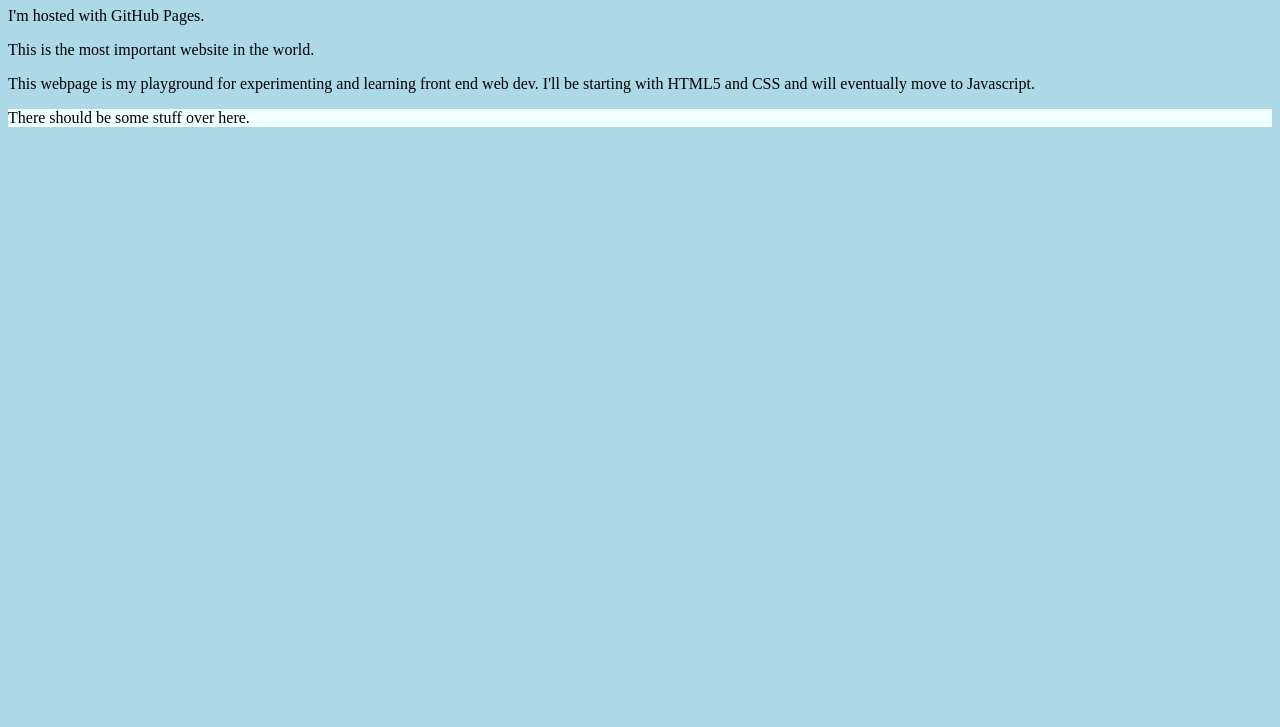
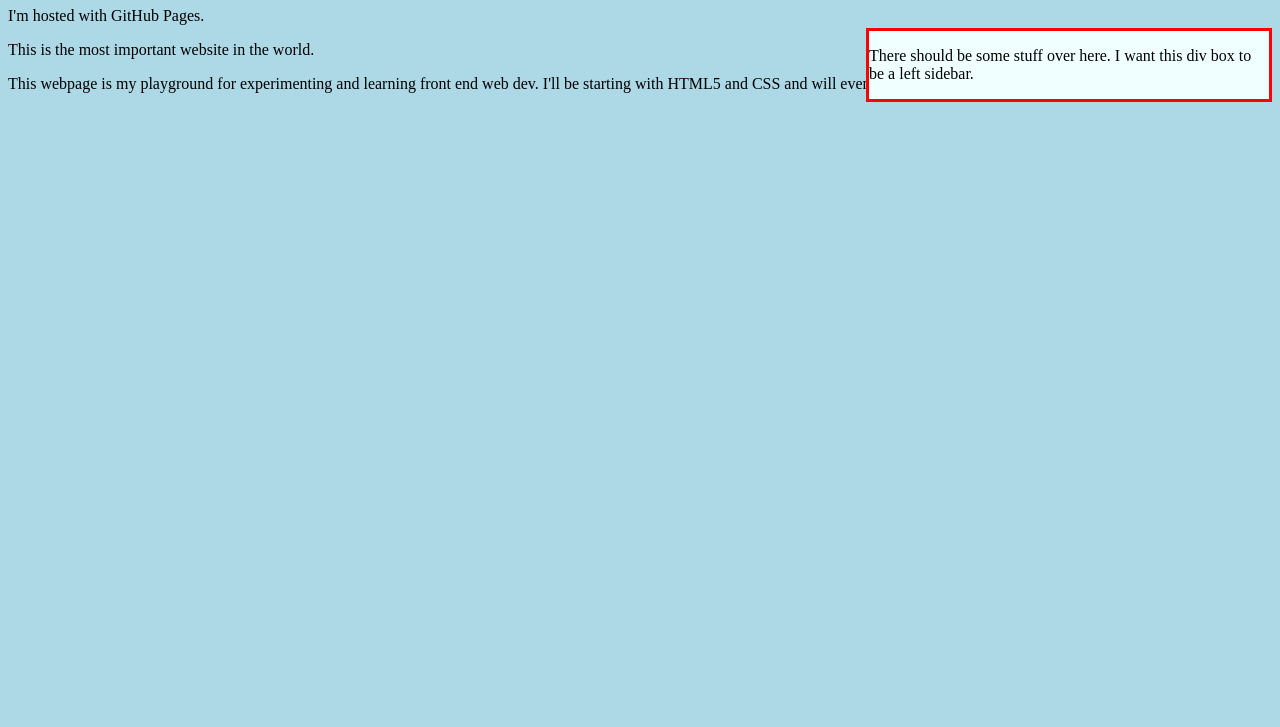
Before and after one commit to stamarty/stamarty.github.io, a plain HTML site: page index.html in a window 1280 px wide. Shown: the part 73-800 px from the top of the page. Drawn offline with Linux system fonts and the light colour scheme.

Commit message:
update css

```diff
--- a/Style.css
+++ b/Style.css
@@ -1,9 +1,16 @@
 body
 {
+    position: relative;
     background-color: lightblue;
 }
 
 #lsidebar
 {
     background-color: azure;
+    position: absolute;
+    top: 80px;
+    right: 0px;
+    width: 400px;
+    border: 3px solid #ff0000
+
 }
--- a/index.html
+++ b/index.html
@@ -9,6 +9,6 @@
     <p>This webpage is my playground for experimenting and learning front end web dev. I'll be starting
     with HTML5 and CSS and will eventually move to Javascript.</p>
 
-    <div id="lsidebar"><p>There should be some stuff over here.</p></div>
+    <div id="lsidebar"><p>There should be some stuff over here. I want this div box to be a left sidebar.</p></div>
 </body>
 </html>
```
